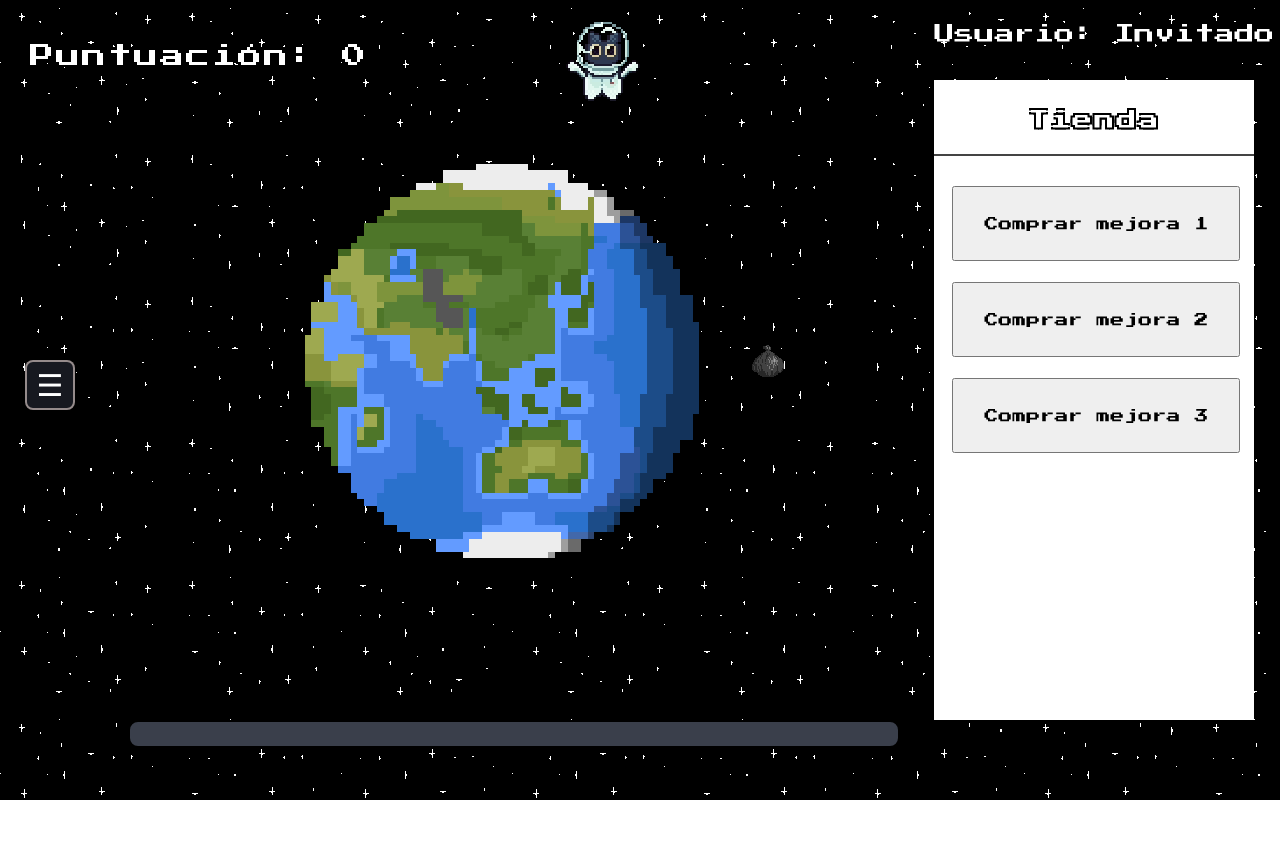
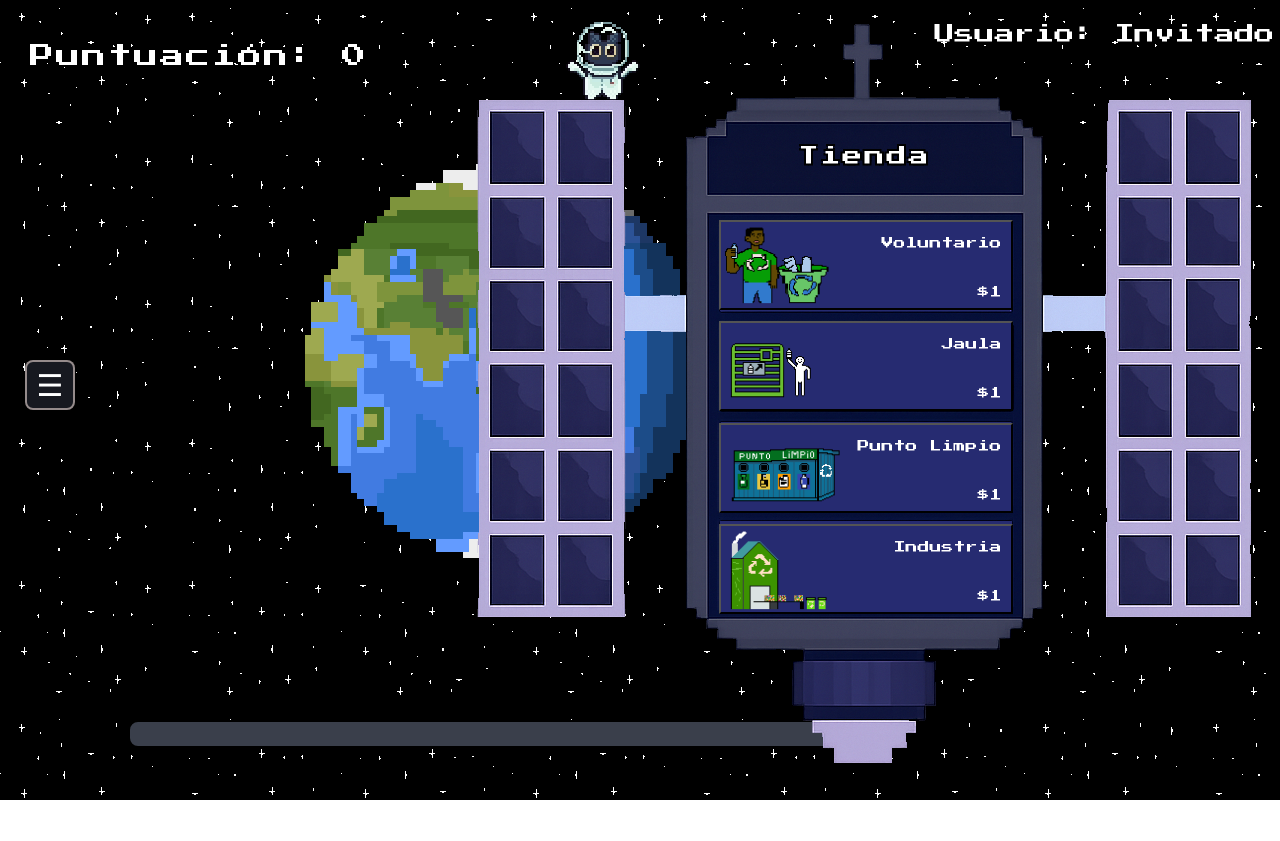
Before and after one commit to ShanonName/EcoClicker, a Django app: page / in a window 1280 px wide; the page is wider, and only the part inside the window is pictured. Run offline with Django 5.2, Linux system fonts and the light colour scheme; data that the repository does not hold is empty.

Commit message:
[Change] Se cambia la estetica de la tienda

```diff
--- a/game/templates/main-game.html
+++ b/game/templates/main-game.html
@@ -48,9 +48,8 @@
 
 	<!-- Menú de la tienda -->
 	<div id="shop-menu">
-		<canvas id="shop" width="500" height="600"></canvas>
+		<canvas id="shop" width="780" height="780"></canvas>
 		<p id="menu-title">Tienda</p>
-		<hr>
 	</div>
 
   <button id="gato-btn">
@@ -120,6 +119,8 @@
     const gatoExplosionPath = "{% static 'imgs/gato/explosion.png' %}";
     const gatoClickPath = "{% static 'imgs/gato/click.png' %}";
     const dialoguePath = "{% static 'imgs/dialogue.png' %}";
+	  const shopPath = "{% static 'imgs/tienda/satelite.png' %}";
+    const imgsPath = "{% static 'imgs'%}";
   </script>
 
   <script type="module" src="{% static 'js/earth.js' %}"></script>
@@ -128,6 +129,7 @@
   <script type="module" src="{% static 'js/preload.js' %}"></script>
   <script type="module" src="{% static 'js/gato.js' %}"></script>
   <script type="module" src="{% static 'js/menu.js' %}"></script>
+
 
   {% if messages %}
   <script>
--- a/static/css/main-game.css
+++ b/static/css/main-game.css
@@ -105,7 +105,7 @@ h2 {
 }
 
 #menu-title {
-    top: 10px;
+    top: 18%;
     left: 50%;
     transform: translateX(-50%);
     font-size: 20px;
@@ -114,13 +114,12 @@ h2 {
 #shop-menu {
     position: absolute;
     display: block;
-    top: 50%;
-    width: 25%;
-    height: 80%;
+    top: 47%;
+    width: 780px;
+    height: 780px;
     transform: translateY(-50%);
     right: 2%;
     z-index: 10;
-    background-color: white;
 }
 
 #textcontainer {
@@ -171,15 +170,32 @@ h2 {
     position: relative;
 }
 
-.mejora-btn {
+.mejora-name {
+    color: white;
+    font-family: 'Press Start 2P', monospace;
+    font-size: 12px;
+    text-align: right;
+
     position: absolute;
-    width: 90%;
-    height: 75px;
-    margin: 10px auto;
-    margin-left: 2.5%;
+    top: 15px;
+    right: 10px;
 
+    margin: 0;
+    pointer-events: none;
+    background: transparent;
+}
+
+.mejora-precio {
+    color: white;
     font-family: 'Press Start 2P', monospace;
-    font-size: 14px;
+    font-size: 12px;
+
+    position: absolute;
+    bottom: 10px;
+    right: 10px;
+    text-align: right;
+    margin: 0;
+    pointer-events: none;
 }
 
 .menu-button {
@@ -298,6 +314,8 @@ h2 {
     font-weight: 600;
 }
 
+/* 300 lineas de css 💀 */
+
 .h4-stats {
     margin-top: 25%;
     color: #ffffff;
--- a/static/js/menu-tienda.js
+++ b/static/js/menu-tienda.js
@@ -1,24 +1,59 @@
+import { AnimatedSprite } from "./animations.js"
 // Lógica del menú de la tienda
 
 // Opciones de la tienda
-const botones = ["Comprar mejora 1", "Comprar mejora 2", "Comprar mejora 3"].map((texto, index) => {
+const botones = ["Voluntario", "Jaula", "Punto Limpio", "Industria"].map((texto, index) => {
   return {
     index,
     texto,
+    img: imgsPath + "/tienda/"+texto+".png",
     accion: () => alert(`Mejora ${index + 1} comprada!`) // aca se maneja la logica de hacer click en el boton
   };
 });
 
 const menu = document.getElementById("shop-menu");
+const canva = document.getElementById("shop");
+
+const SPRITE_WIDTH = 780;
+const SPRITE_HEIGHT = 780;
+const FRAME_COUNT = 1;
+const FPS = 1;
+const FRAME_DURATION = 1000 / FPS;
+
+const img = new Image();
+img.src = shopPath;
+
+let anim = new AnimatedSprite({
+  canvas: canva,
+  img: img,
+  frameWidth: SPRITE_WIDTH,
+  frameHeight: SPRITE_HEIGHT,
+  frameCount: FRAME_COUNT,
+  gridCols: 3,
+  frameDuration: FRAME_DURATION
+})
+
+anim.start();
 
 // Crear y agregar botones al menú
 botones.forEach(b => {
   const btn = document.createElement("button");
-  btn.textContent = b.texto;
+  btn.innerHTML = `<span class="mejora-name">${b.texto}</span><span class="mejora-precio">$1</span>`;
   btn.onclick = b.accion;
-  btn.className = "mejora-btn";
+
+  btn.style.backgroundImage = `url('${b.img}')`;
+  btn.style.backgroundRepeat = 'no-repeat';
+  btn.style.backgroundSize = 'cover';
+  btn.style.backgroundPosition = 'center';
+
   btn.style.position = "absolute";
-  btn.style.top = `${15 + b.index * (90/6)}%`;
-  btn.style.left = "10px";
+  btn.style.width = "294px";
+  btn.style.height = "90px";
+
+  btn.style.top = `${30 + b.index * (13)}%`;
+  btn.style.left = "245px";
+
+  btn.style.backgroundColor = "transparent";
+  btn.style.cursor = "pointer";
   menu.appendChild(btn);
 });
```
Also changed, not shown: static/imgs/Sprite-0005.png (deleted), static/imgs/Sprite-0007.png (deleted), static/imgs/tienda/Industria.png (added), static/imgs/tienda/Jaula.png (added), static/imgs/tienda/Punto Limpio.png (added), static/imgs/tienda/Voluntario.png (added), static/imgs/tienda/satelite.png (added).
